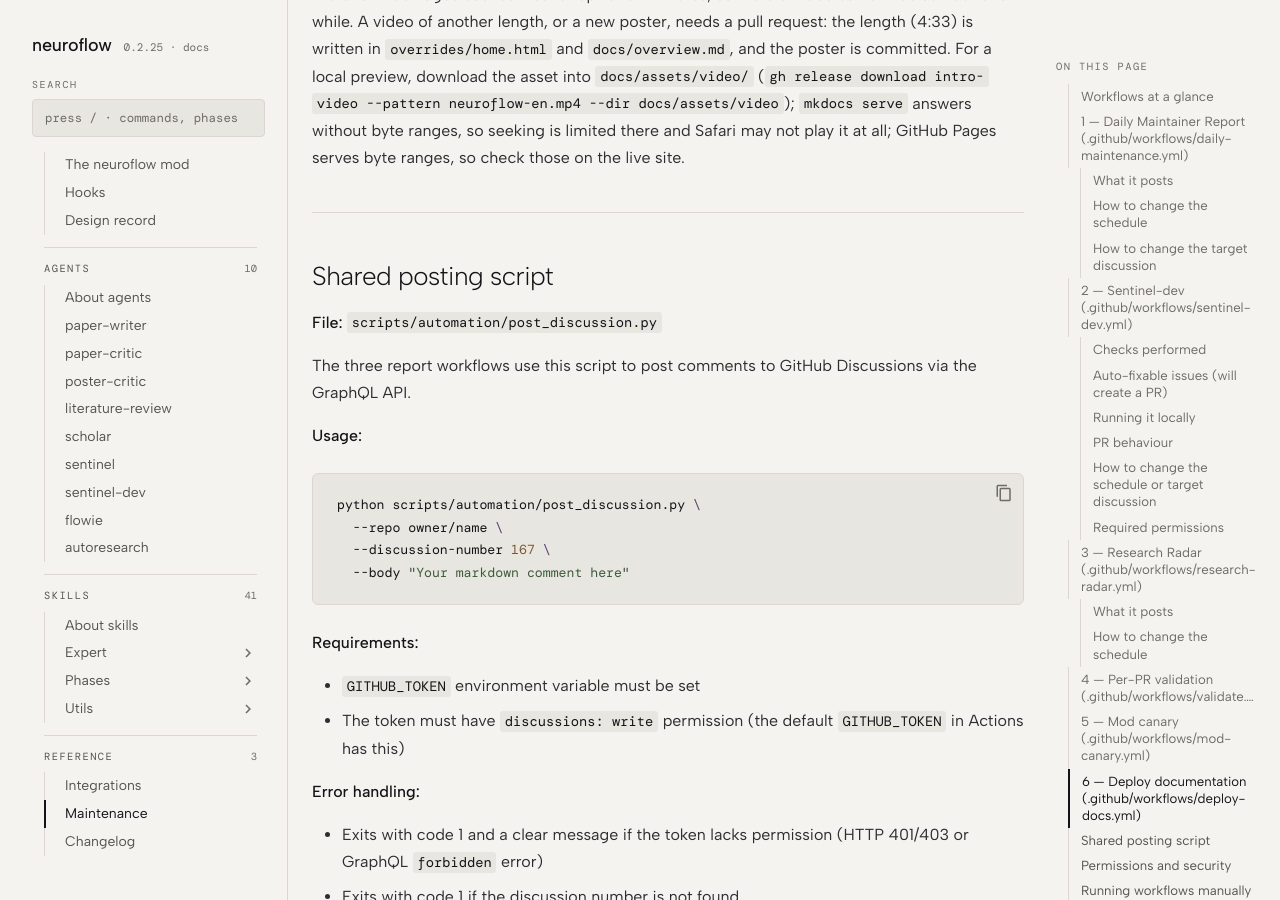
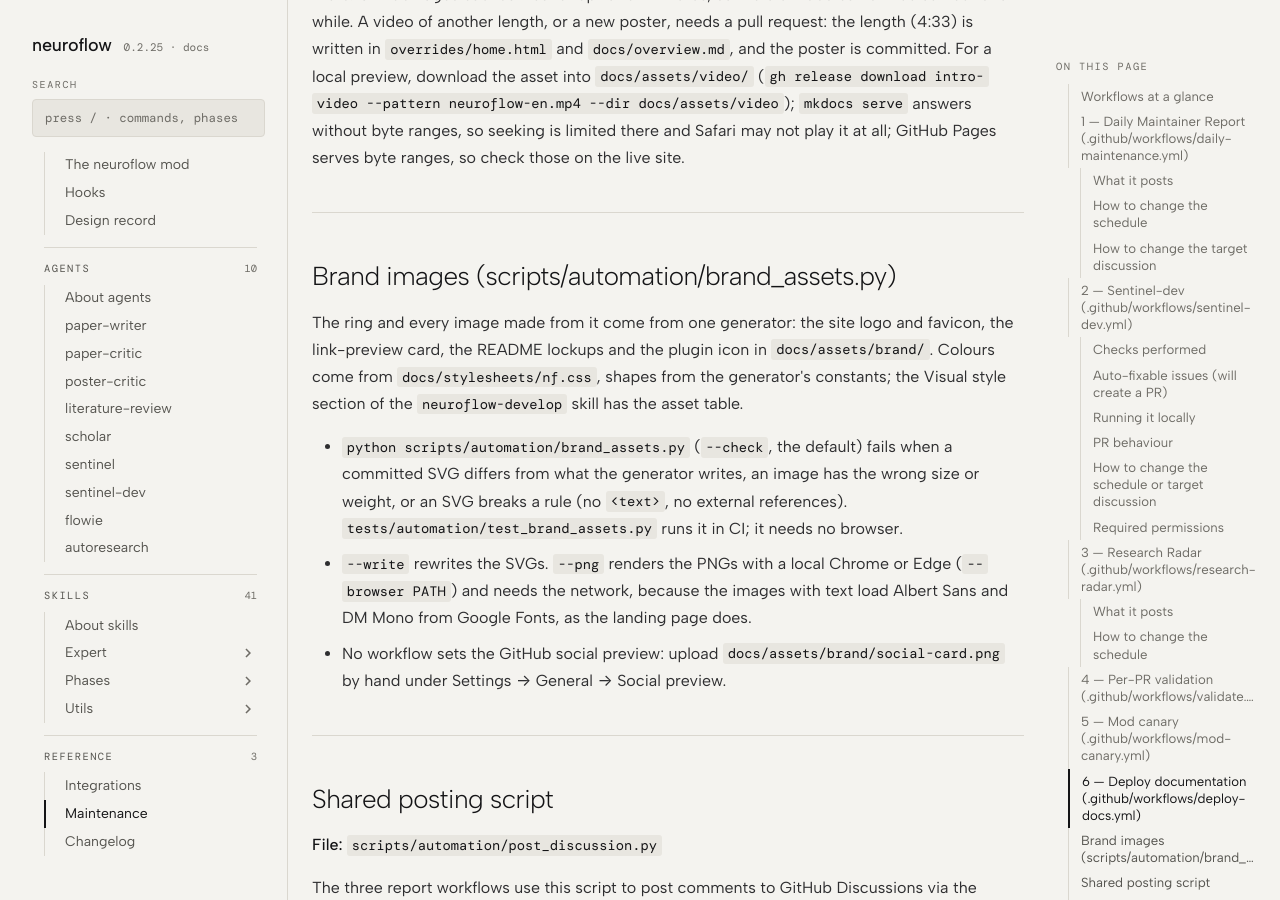
Before and after one commit to stanislavjiricek/neuroflow, an MkDocs documentation site: the page built from docs/maintenance/automation.md, in a window 1280 px wide and 900 px high, scrolled down 7506 px. Built offline with MkDocs 1.6.1 and Material for MkDocs 9.7.7, drawn with Linux system fonts in a browser that asks for light colours; some web fonts are replaced; comment, search, counter and statistics services are not loaded.

Commit message:
docs(maintenance): the brand generator, its check and the social preview
Co-Authored-By: Claude Opus 5.5 <noreply@anthropic.com>

```diff
--- a/docs/maintenance/automation.md
+++ b/docs/maintenance/automation.md
@@ -206,6 +206,16 @@ gh workflow run deploy-docs.yml --ref main
 
 ---
 
+## Brand images (`scripts/automation/brand_assets.py`)
+
+The ring and every image made from it come from one generator: the site logo and favicon, the link-preview card, the README lockups and the plugin icon in `docs/assets/brand/`. Colours come from `docs/stylesheets/nf.css`, shapes from the generator's constants; the Visual style section of the `neuroflow-develop` skill has the asset table.
+
+- `python scripts/automation/brand_assets.py` (`--check`, the default) fails when a committed SVG differs from what the generator writes, an image has the wrong size or weight, or an SVG breaks a rule (no `<text>`, no external references). `tests/automation/test_brand_assets.py` runs it in CI; it needs no browser.
+- `--write` rewrites the SVGs. `--png` renders the PNGs with a local Chrome or Edge (`--browser PATH`) and needs the network, because the images with text load Albert Sans and DM Mono from Google Fonts, as the landing page does.
+- No workflow sets the GitHub social preview: upload `docs/assets/brand/social-card.png` by hand under Settings → General → Social preview.
+
+---
+
 ## Shared posting script
 
 **File:** `scripts/automation/post_discussion.py`
```
